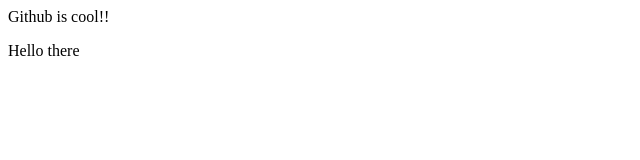
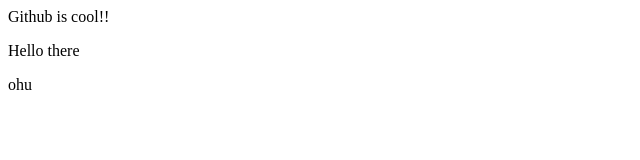
Before and after one commit to abhishek3005-netizen/demo-repo2, a plain HTML site: page index.html in a window 1280 px wide. Shown: the full height of the page, 0-640 px from the left. Drawn offline with Linux system fonts and the light colour scheme.

Commit message:
added ohu

```diff
--- a/index.html
+++ b/index.html
@@ -1,3 +1,4 @@
 <div>Github is cool!!</div>
 
 <p>Hello there</p>
+<p>ohu</p>
```
